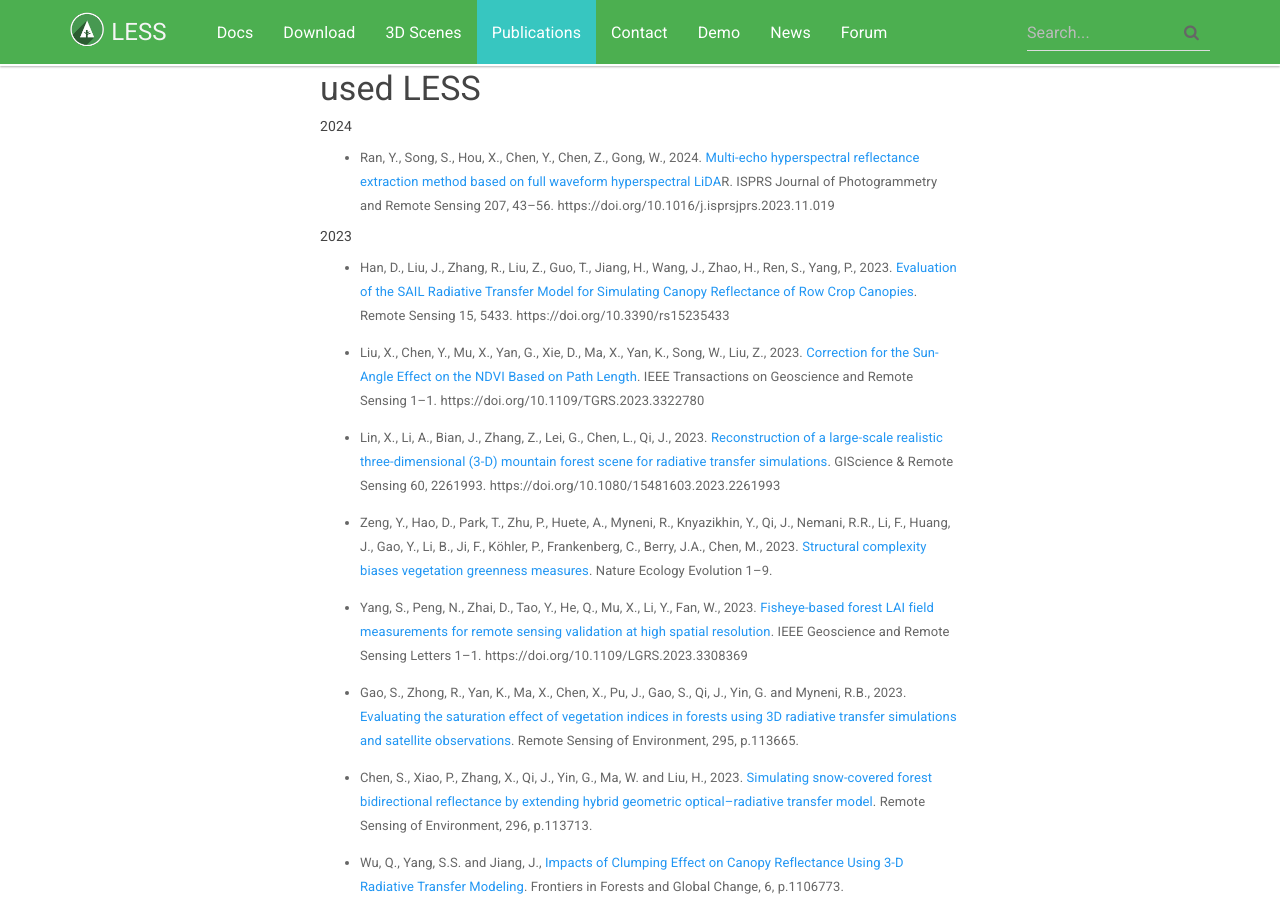
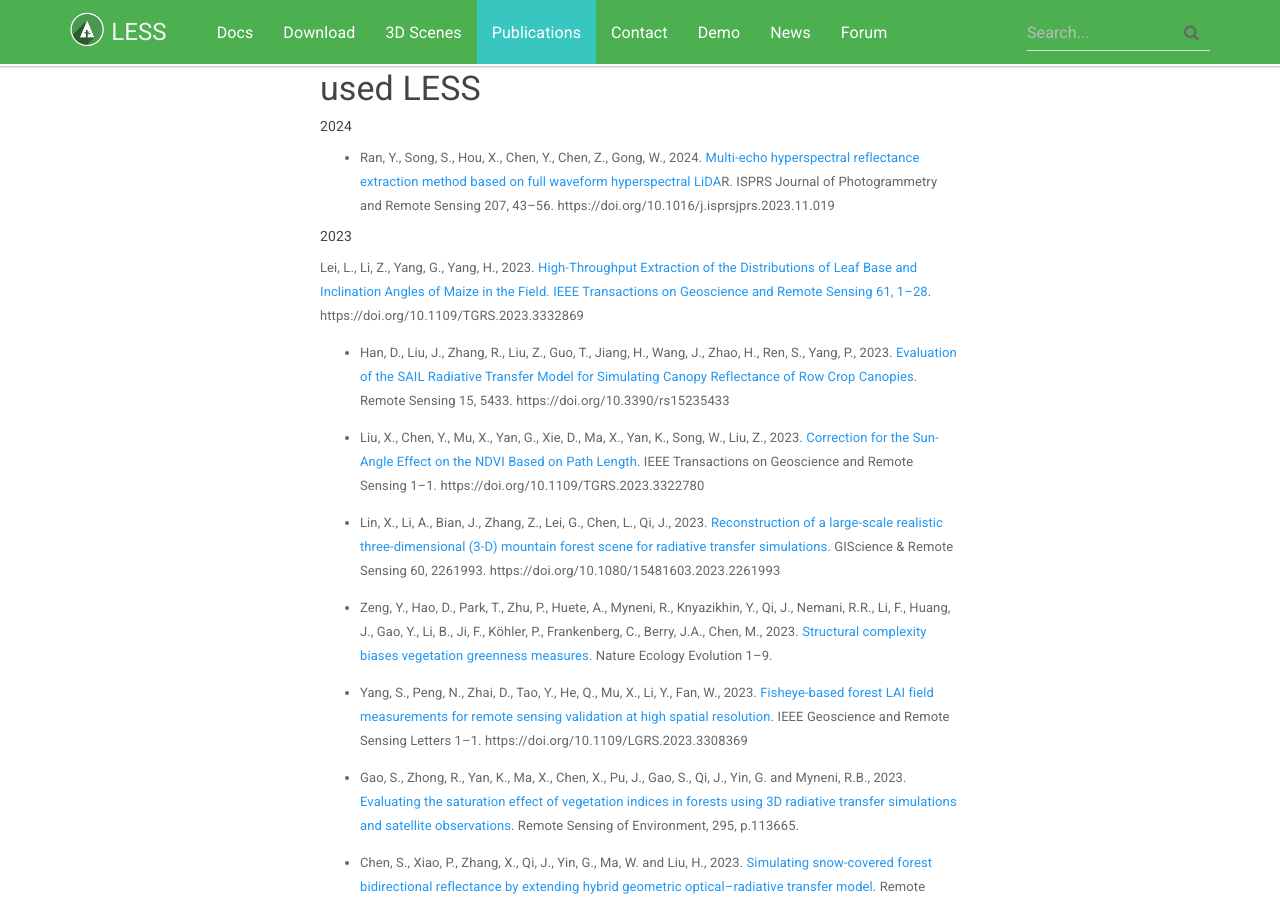
Before and after one commit to jianboqi/jianboqi.github.io, a Jekyll site: the page built from publications.md, in a window 1280 px wide and 900 px high, scrolled down 962 px. Built offline with Jekyll 4.4.1, drawn with Linux system fonts in a browser that asks for light colours; nearby versions of some CDN libraries; comment, search, counter and statistics services are not loaded.

Commit message:
Update publications.md

```diff
--- a/publications.md
+++ b/publications.md
@@ -34,6 +34,8 @@ sectionid: page_publications
 * Ran, Y., Song, S., Hou, X., Chen, Y., Chen, Z., Gong, W., 2024. [Multi-echo hyperspectral reflectance extraction method based on full waveform hyperspectral LiDA](https://doi.org/10.1016/j.isprsjprs.2023.11.019)R. ISPRS Journal of Photogrammetry and Remote Sensing 207, 43–56. https://doi.org/10.1016/j.isprsjprs.2023.11.019
 
 ###### 2023
+
+Lei, L., Li, Z., Yang, G., Yang, H., 2023. [High-Throughput Extraction of the Distributions of Leaf Base and Inclination Angles of Maize in the Field. IEEE Transactions on Geoscience and Remote Sensing 61, 1–28](https://doi.org/10.1109/TGRS.2023.3332869). https://doi.org/10.1109/TGRS.2023.3332869
 
 * Han, D., Liu, J., Zhang, R., Liu, Z., Guo, T., Jiang, H., Wang, J., Zhao, H., Ren, S., Yang, P., 2023. [Evaluation of the SAIL Radiative Transfer Model for Simulating Canopy Reflectance of Row Crop Canopies](https://doi.org/10.3390/rs15235433). Remote Sensing 15, 5433. https://doi.org/10.3390/rs15235433
 
```
